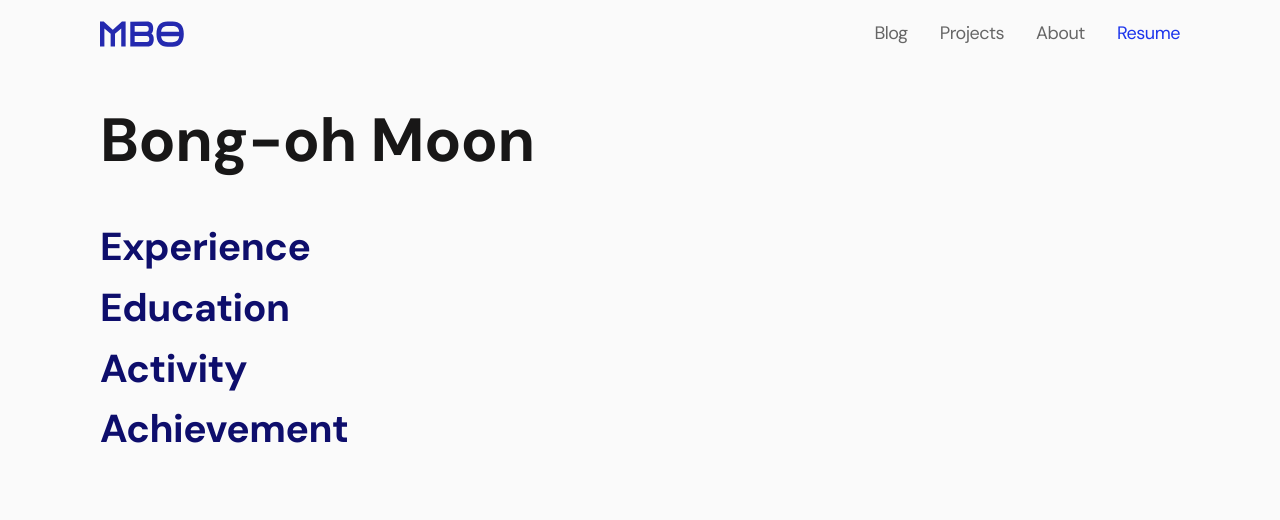
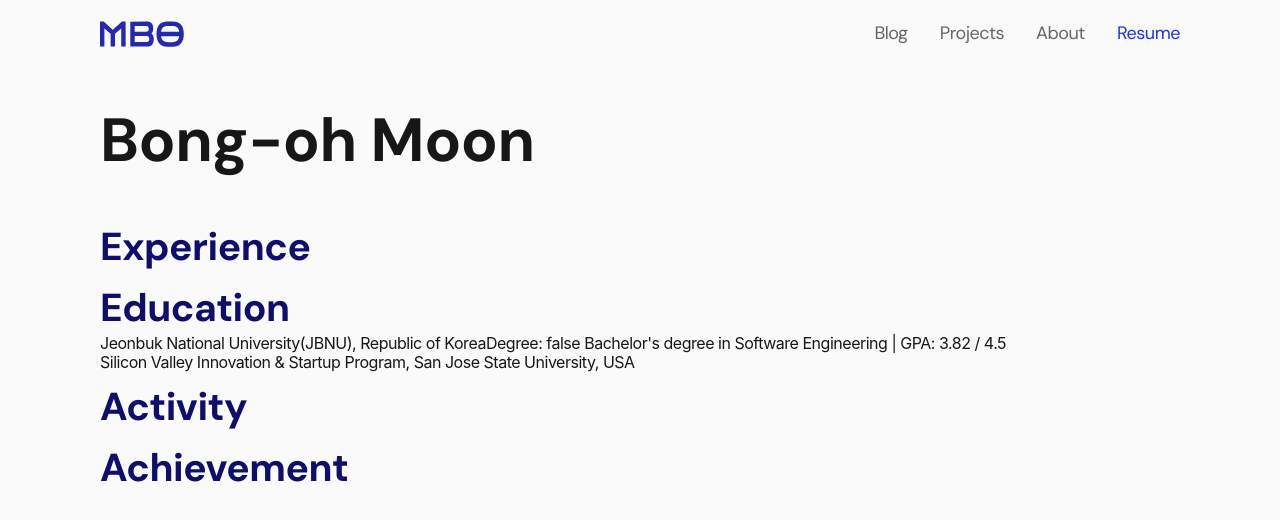
Before and after one commit to bonomoon/portfolio, a Next.js app in the folder apps/web/: page /resume in a window 1280 px wide. Shown: the top 520 px of the page. Built offline with nearby package versions, Linux system fonts and the light colour scheme; a web font is replaced by a local one.

Commit message:
feat(client): create Education list item and reusable resume list item - #15

```diff
--- /dev/null
+++ b/apps/web/src/components/organisms/resume/EducationListItem.tsx
@@ -0,0 +1,38 @@
+import ResumeListItem from "./ResumeListItem";
+import { EducationType } from "./types";
+
+/**
+ * Create education title.
+ *
+ * @param institution Educational organization name.
+ * @param country
+ * @returns
+ */
+const createEducationTitle = (institution: string, country: string) =>
+  institution + ", " + country;
+
+const EducationListItem: React.FC<EducationType> = ({
+  institution,
+  country,
+  isDegreeProgram,
+  degree,
+  duration,
+  details,
+}) => {
+  // Create degree text.
+  const _degree = () => `Degree: ${duration.isCompleted && "Pursuing"} ${degree?.name}'s degree in ${degree?.major}`;
+
+  // Create GPA text.
+  const _gpa = () => `GPA: ${degree?.gpa.score } / ${degree?.gpa.maxScore}`;
+
+  return (
+    <ResumeListItem
+      title={createEducationTitle(institution, country)}
+      description={isDegreeProgram ? _degree() + " | " + _gpa() : ""}
+      duration={duration}
+      details={details}
+    />
+  );
+};
+
+export default EducationListItem;
--- a/apps/web/src/components/organisms/resume/EducationSection.tsx
+++ b/apps/web/src/components/organisms/resume/EducationSection.tsx
@@ -1,13 +1,26 @@
 import Section from "@components/molecules/Section";
 import { EducationType } from "./types";
+import EducationListItem from "./EducationListItem";
 
+/**
+ * Education Section component props
+ *
+ * @property {EducationType[]} items The type of list item in section.
+ */
 type EducationSectionProps = {
   items: EducationType[];
 };
 
+/**
+ * Education Section component at Resume page.
+ * @param props
+ * @returns {React.FC}
+ */
 const EducationSection = (props: EducationSectionProps) => (
   <Section title="Education">
-    <></>
+    {props.items.map((item, index) => (
+      <EducationListItem key={index} {...item} />
+    ))}
   </Section>
 );
 
--- /dev/null
+++ b/apps/web/src/components/organisms/resume/ResumeListItem.tsx
@@ -0,0 +1,43 @@
+import {
+  DurationType,
+  NestedListItemType,
+} from "@components/organisms/resume/types";
+
+/**
+ * Resume list item component props.
+ *
+ * @property {string} title A title of list item.
+ * @property {string} label A label text of list item.
+ * @property {Date | DurationType} duration Something period.
+ * @property {string} description Additional description.
+ * @property {NestedListItemType<string>[]} details a details of something.
+ */
+type ResumeListItemProps = {
+  title: string;
+  label?: string;
+  duration: Date | DurationType;
+  description?: string;
+  details: NestedListItemType<string>[];
+};
+
+/**
+ * Default list item for resume.
+ *
+ * @param {ResumeListItemProps}
+ * @returns {React.FC}
+ */
+const ResumeListItem: React.FC<ResumeListItemProps> = ({
+  title,
+  label = "",
+  duration,
+  description,
+  details,
+}) => (
+  <div>
+    {title}
+    {description}
+    {label}
+  </div>
+);
+
+export default ResumeListItem;
```
